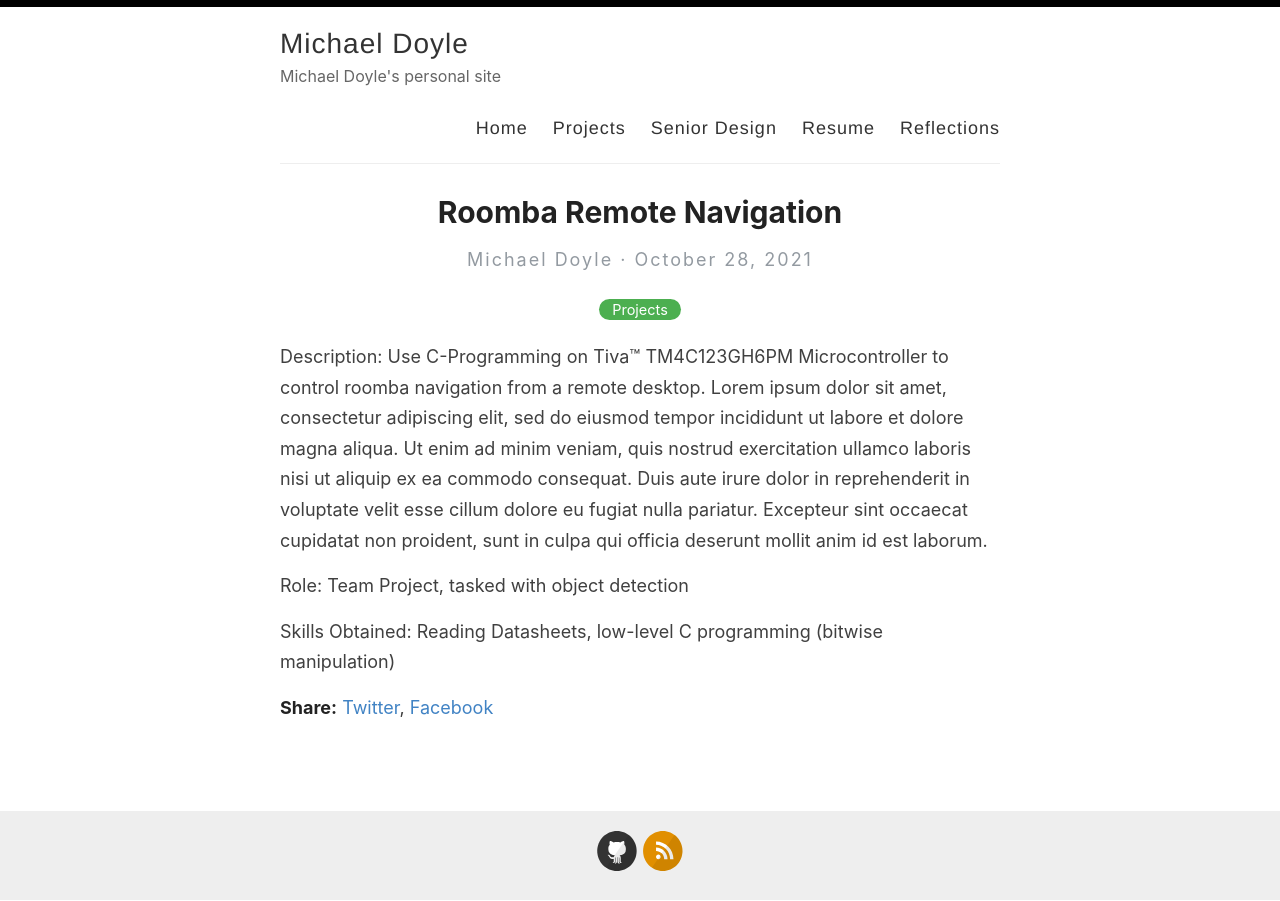
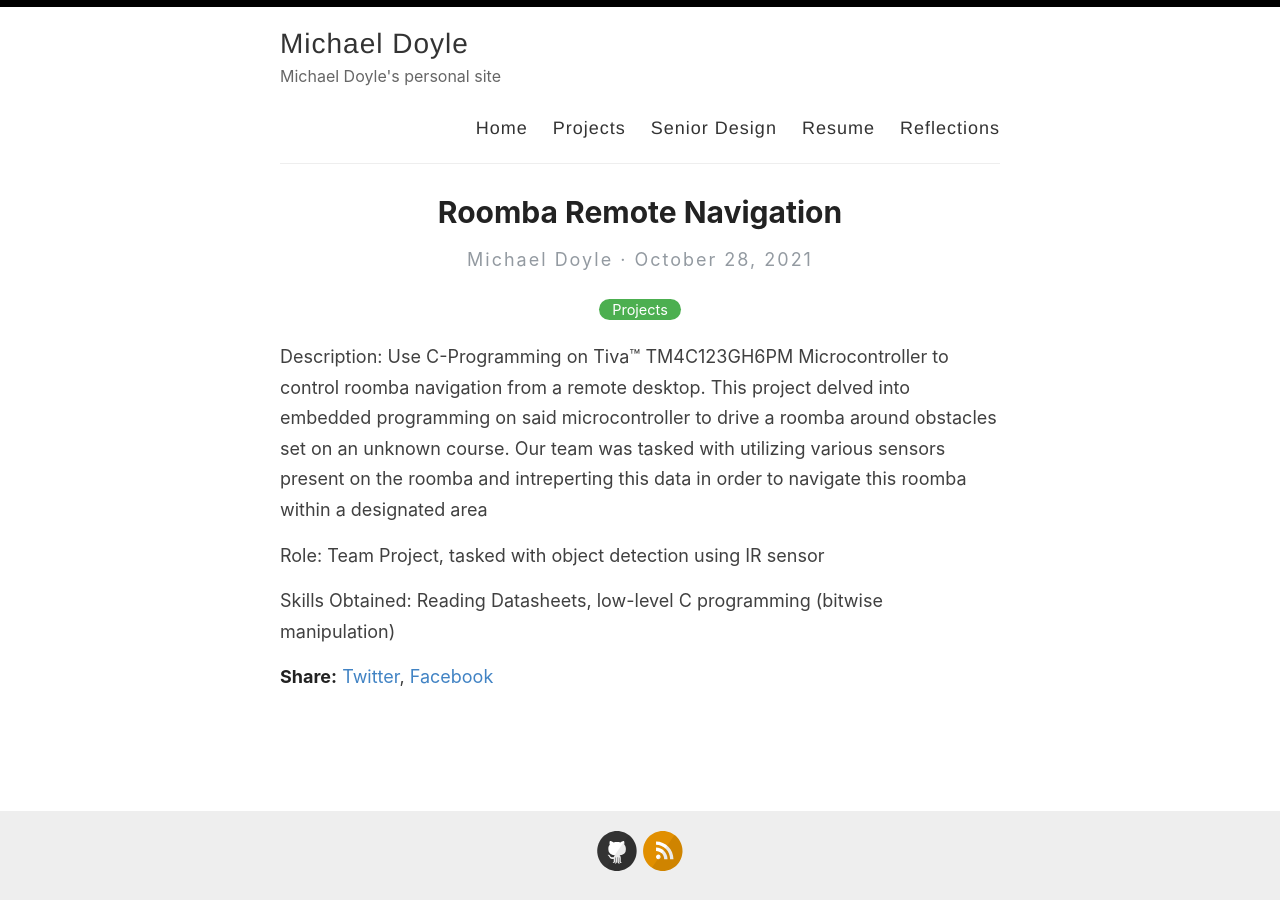
Before and after one commit to francidollars/francidollars.github.io, a Jekyll site: the page built from _posts/2021-10-28-roomba-remote-navigation.md, in a window 1280 px wide. Built offline with Jekyll 4.4.1, drawn with Linux system fonts in a browser that asks for light colours.

Commit message:
Update 2021-10-28-roomba-remote-navigation.md

```diff
--- a/_posts/2021-10-28-roomba-remote-navigation.md
+++ b/_posts/2021-10-28-roomba-remote-navigation.md
@@ -5,12 +5,11 @@ categories: Projects
 ---
 
 Description:
-Use C-Programming on Tiva™ TM4C123GH6PM Microcontroller to control roomba navigation from a remote desktop.
-Lorem ipsum dolor sit amet, consectetur adipiscing elit, sed do eiusmod tempor incididunt ut labore et dolore magna aliqua. Ut enim ad minim veniam, quis nostrud exercitation ullamco laboris nisi ut aliquip ex ea commodo consequat. Duis aute irure dolor in reprehenderit in voluptate velit esse cillum dolore eu fugiat nulla pariatur. Excepteur sint occaecat cupidatat non proident, sunt in culpa qui officia deserunt mollit anim id est laborum.
+Use C-Programming on Tiva™ TM4C123GH6PM Microcontroller to control roomba navigation from a remote desktop. This project delved into embedded programming on said microcontroller to drive a roomba around obstacles set on an unknown course. Our team was tasked with utilizing various sensors present on the roomba and intreperting this data in order to navigate this roomba within a designated area
 
 
 Role:
-	Team Project, tasked with object detection
+	Team Project, tasked with object detection using IR sensor
 
 Skills Obtained:
 	Reading Datasheets, low-level C programming (bitwise manipulation)
```
